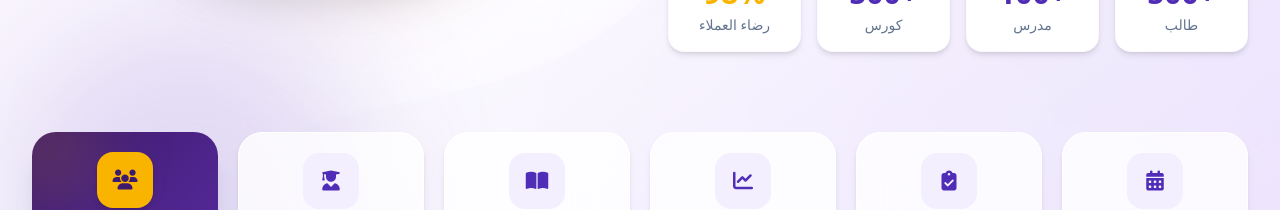
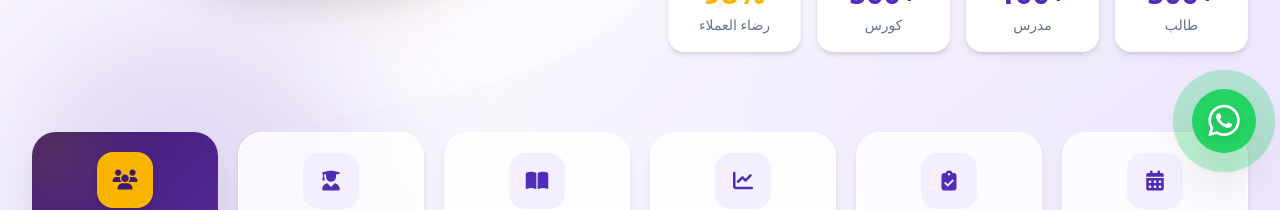
Before and after one commit to ahmed-waly55/Basstahali, an Angular app: page /home in a window 1280 px wide. Shown: the part 623-833 px from the top of the page. Built offline with nearby package versions, Linux system fonts and the light colour scheme.

Commit message:
add whatsapp icon

```diff
--- a/src/app/layouts/landing-layout/landing-layout.component.html
+++ b/src/app/layouts/landing-layout/landing-layout.component.html
@@ -2,6 +2,34 @@
 
 <main class="flex-1 pt-20">
   <router-outlet></router-outlet>
+  <!-- Floating WhatsApp Button -->
+
+  <div class="whatsapp">
+    <!-- Floating WhatsApp Button (Right Side) -->
+<a
+  href="https://wa.me/971525250833?text=السلام%20عليكم،%20أرغب%20في%20الاستفسار%20عن%20الخدمات."
+  target="_blank"
+  rel="noopener noreferrer"
+  aria-label="تواصل معنا عبر واتساب"
+  data-aos="fade-up"
+  data-aos-delay="500"
+  class="fixed bottom-6 right-6 z-50 flex items-center justify-center w-14 h-14 md:w-16 md:h-16 bg-[#25D366] text-white rounded-full shadow-2xl hover:bg-[#20ba5a] transition-all duration-300 hover:scale-110 active:scale-95 group"
+>
+  <!-- Pulse Aura Animation -->
+  <span class="absolute inset-0 rounded-full bg-[#25D366] opacity-75 animate-ping group-hover:animate-none"></span>
+
+  <!-- Icon -->
+  <i class="fa-brands fa-whatsapp text-3xl md:text-4xl relative z-10 drop-shadow-md"></i>
+
+  <!-- Tooltip (يظهر على اليسار عند التمرير بالماوس) -->
+  <span class="absolute right-full mr-3 hidden md:group-hover:flex items-center whitespace-nowrap bg-gray-900 text-white text-xs font-bold px-3 py-1.5 rounded-lg shadow-lg opacity-0 group-hover:opacity-100 transition-opacity duration-300 pointer-events-none">
+    تواصل معنا مباشرة
+  </span>
+</a>
+  </div>
+
+
+
 </main>
 
 <app-footer></app-footer>
```
